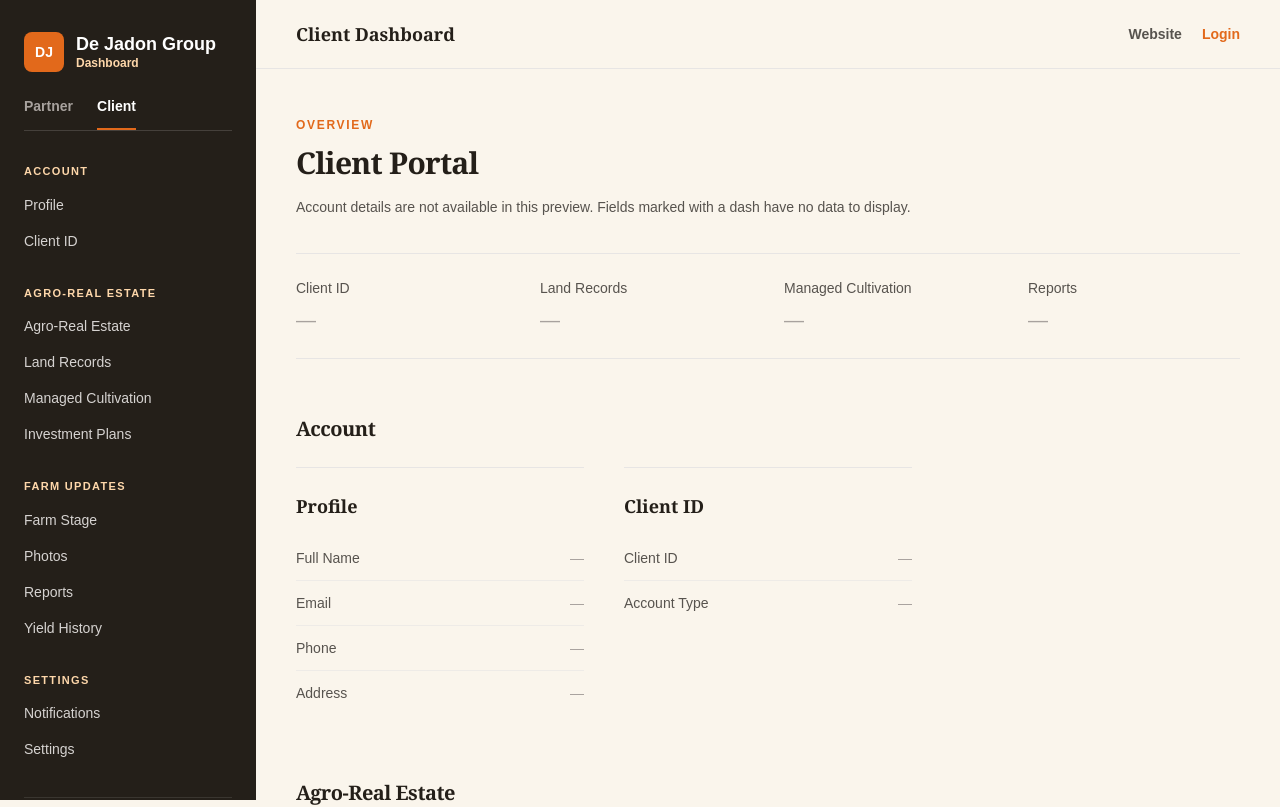
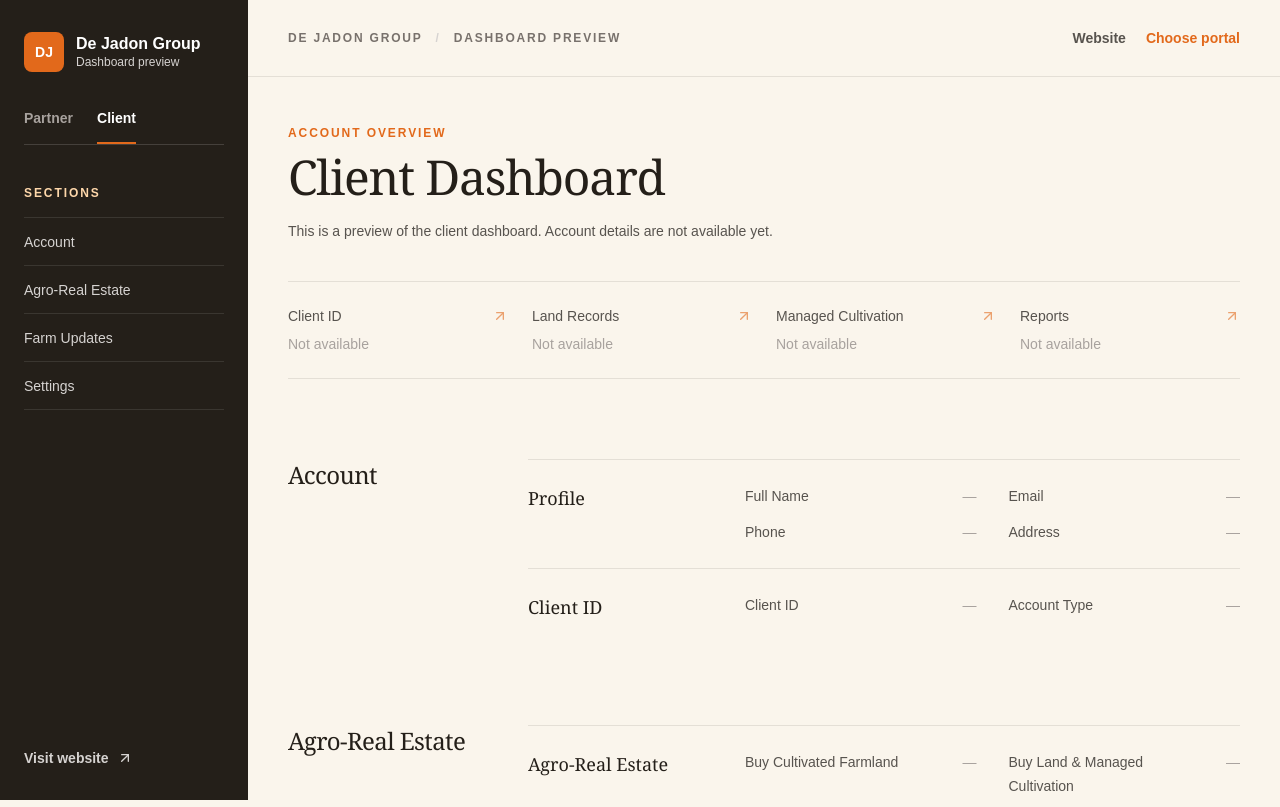
Before and after one commit to Emiloart/Dejadongroup, a Next.js app: page /dashboard/client in a window 1280 px wide. Shown: the top 807 px of the page. Built offline with nearby package versions, Linux system fonts and the light colour scheme.

Commit message:
style: align dashboard sections and simplify navigation

```diff
--- a/src/app/dashboard/[role]/page.tsx
+++ b/src/app/dashboard/[role]/page.tsx
@@ -1,14 +1,12 @@
+import Link from "next/link";
+import { ArrowUpRight } from "lucide-react";
 import { notFound } from "next/navigation";
 import { DashboardCard } from "@/components/dashboard-card";
 import { DashboardLayout } from "@/components/dashboard-layout";
-import { dashboardHighlights, dashboardSections, validDashboardRoles } from "@/lib/dashboard-data";
+import { dashboardHighlights, dashboardLabels, dashboardSections, validDashboardRoles } from "@/lib/dashboard-data";
 import type { DashboardRole } from "@/types/site";
 
-type DashboardPageProps = {
-  params: {
-    role: DashboardRole;
-  };
-};
+type DashboardPageProps = { params: { role: DashboardRole } };
 
 export function generateStaticParams() {
   return validDashboardRoles.map((role) => ({ role }));
@@ -19,46 +17,37 @@ function cardId(title: string) {
 }
 
 export default function DashboardPage({ params }: DashboardPageProps) {
-  if (!validDashboardRoles.includes(params.role)) {
-    notFound();
-  }
+  if (!validDashboardRoles.includes(params.role)) notFound();
 
   const sections = dashboardSections[params.role];
   const highlights = dashboardHighlights[params.role];
 
   return (
     <DashboardLayout role={params.role}>
-      <section className="mb-14" aria-labelledby="dashboard-overview">
-        <p className="text-xs font-bold uppercase tracking-[0.14em] text-orangeAction">Overview</p>
-        <h2 id="dashboard-overview" className="mt-3 text-3xl font-semibold tracking-tight text-ink">
-          {params.role === "partner" ? "Partner Portal" : "Client Portal"}
-        </h2>
-        <p className="mt-3 max-w-2xl text-sm leading-7 text-stone-600">
-          Account details are not available in this preview. Fields marked with a dash have no data to display.
-        </p>
-        <dl className="mt-8 grid grid-cols-2 gap-x-8 gap-y-6 border-y border-stone-200 py-6 xl:grid-cols-4">
-          {highlights.map((highlight) => (
-            <div key={highlight}>
-              <dt className="text-sm text-stone-600">{highlight}</dt>
-              <dd className="mt-2 text-xl text-stone-400">
-                <span aria-hidden="true">—</span>
-                <span className="sr-only">Not available</span>
-              </dd>
-            </div>
-          ))}
-        </dl>
-      </section>
+      <div className="max-w-3xl">
+        <p className="text-xs font-semibold uppercase tracking-[0.16em] text-orangeAction">Account overview</p>
+        <h1 className="mt-3 text-4xl font-medium tracking-tight text-ink sm:text-5xl">{dashboardLabels[params.role]}</h1>
+        <p className="mt-4 text-sm leading-7 text-stone-600">This is a preview of the {params.role} dashboard. Account details are not available yet.</p>
+      </div>
 
-      <div className="grid gap-10">
+      <nav aria-label="Overview shortcuts" className="mt-9 grid grid-cols-2 gap-x-6 gap-y-5 border-y border-ink/10 py-6 xl:grid-cols-4">
+        {highlights.map((highlight) => (
+          <Link key={highlight} href={`#${cardId(highlight)}`} className="group flex min-w-0 items-start justify-between gap-3">
+            <span>
+              <span className="block text-sm font-medium text-stone-600 group-hover:text-orangeAction">{highlight}</span>
+              <span className="mt-2 block text-sm text-stone-400">Not available</span>
+            </span>
+            <ArrowUpRight aria-hidden="true" className="mt-0.5 h-4 w-4 shrink-0 text-orangeAction opacity-60 transition group-hover:opacity-100" />
+          </Link>
+        ))}
+      </nav>
+
+      <div className="mt-14 space-y-14 lg:mt-20 lg:space-y-20">
         {sections.map((section) => (
-          <section key={section.label} aria-labelledby={`section-${cardId(section.label)}`}>
-            <h2 id={`section-${cardId(section.label)}`} className="mb-6 scroll-mt-8 text-xl font-semibold tracking-tight text-ink">
-              {section.label}
-            </h2>
-            <div className="grid gap-x-10 gap-y-2 md:grid-cols-2 xl:grid-cols-3">
-              {section.items.map((card) => (
-                <DashboardCard key={card.title} card={card} id={cardId(card.title)} />
-              ))}
+          <section key={section.label} id={`section-${cardId(section.label)}`} aria-labelledby={`heading-${cardId(section.label)}`} className="scroll-mt-8 lg:grid lg:grid-cols-[200px_minmax(0,1fr)] lg:gap-10">
+            <h2 id={`heading-${cardId(section.label)}`} className="mb-6 text-2xl font-medium tracking-tight text-ink lg:mb-0">{section.label}</h2>
+            <div className="min-w-0">
+              {section.items.map((card) => <DashboardCard key={card.title} card={card} id={cardId(card.title)} />)}
             </div>
           </section>
         ))}
--- a/src/components/dashboard-card.tsx
+++ b/src/components/dashboard-card.tsx
@@ -7,18 +7,13 @@ type DashboardCardProps = {
 
 export function DashboardCard({ card, id }: DashboardCardProps) {
   return (
-    <article
-      id={id}
-      className={`scroll-mt-24 border-t border-stone-200 py-6 ${
-        card.wide ? "lg:col-span-2" : ""
-      }`}
-    >
-      <h3 className="text-lg font-semibold text-ink">{card.title}</h3>
-      {card.fields ? (
-        <dl className="mt-4 divide-y divide-stone-200/60">
+    <article id={id} className="scroll-mt-8 border-t border-ink/10 py-6 sm:grid sm:grid-cols-[170px_minmax(0,1fr)] sm:gap-6 lg:grid-cols-[185px_minmax(0,1fr)] lg:gap-8">
+      <h3 className="text-lg font-medium leading-7 text-ink">{card.title}</h3>
+      {card.fields?.length ? (
+        <dl className="mt-4 grid gap-x-8 gap-y-3 sm:mt-0 md:grid-cols-2">
           {card.fields.map((field) => (
-            <div key={field} className="flex items-baseline justify-between gap-6 py-3 text-sm">
-              <dt className="text-stone-600">{field}</dt>
+            <div key={field} className="flex min-w-0 items-start justify-between gap-4 text-sm leading-6">
+              <dt className="min-w-0 text-stone-600">{field}</dt>
               <dd className="shrink-0 text-stone-400">
                 <span aria-hidden="true">—</span>
                 <span className="sr-only">Not available</span>
@@ -26,10 +21,7 @@ export function DashboardCard({ card, id }: DashboardCardProps) {
             </div>
           ))}
         </dl>
-      ) : null}
-      {!card.fields ? (
-        <p className="mt-4 text-sm text-stone-500">No details available.</p>
-      ) : null}
+      ) : <p className="mt-3 text-sm text-stone-500 sm:mt-0">No details available.</p>}
     </article>
   );
 }
--- a/src/components/dashboard-layout.tsx
+++ b/src/components/dashboard-layout.tsx
@@ -1,6 +1,6 @@
 import Link from "next/link";
 import type { ReactNode } from "react";
-import { ArrowLeft, ChevronDown } from "lucide-react";
+import { ArrowUpRight, ChevronDown } from "lucide-react";
 import { dashboardLabels, dashboardSections, validDashboardRoles } from "@/lib/dashboard-data";
 import type { DashboardRole } from "@/types/site";
 
@@ -9,104 +9,80 @@ type DashboardLayoutProps = {
   children: ReactNode;
 };
 
-function cardId(title: string) {
-  return title.toLowerCase().replace(/[^a-z0-9]+/g, "-").replace(/^-|-$/g, "");
+function sectionId(label: string) {
+  return `section-${label.toLowerCase().replace(/[^a-z0-9]+/g, "-").replace(/^-|-$/g, "")}`;
 }
 
 export function DashboardLayout({ role, children }: DashboardLayoutProps) {
   const sections = dashboardSections[role];
 
   return (
-    <div className="min-h-screen bg-warm text-ink lg:flex">
-      <aside className="bg-ink px-5 py-5 text-white lg:sticky lg:top-0 lg:h-screen lg:w-64 lg:flex-shrink-0 lg:overflow-y-auto lg:px-6 lg:py-8">
-        <Link href="/" className="flex items-center gap-3">
-          <span className="flex h-10 w-10 items-center justify-center rounded-lg bg-orangeAction text-sm font-bold text-white">
-            DJ
-          </span>
-          <span>
-            <span className="block text-lg font-semibold leading-tight">De Jadon Group</span>
-            <span className="block text-xs font-semibold text-orange-200">Dashboard</span>
+    <div className="min-h-screen bg-warm text-ink lg:grid lg:grid-cols-[248px_minmax(0,1fr)]">
+      <aside className="bg-ink px-5 py-5 text-white lg:sticky lg:top-0 lg:flex lg:h-screen lg:flex-col lg:overflow-y-auto lg:px-6 lg:py-8">
+        <Link href="/" className="inline-flex items-center gap-3">
+          <span className="flex h-10 w-10 shrink-0 items-center justify-center rounded-card bg-orangeAction text-sm font-bold text-white">DJ</span>
+          <span className="min-w-0">
+            <span className="block text-base font-semibold leading-tight">De Jadon Group</span>
+            <span className="block text-xs text-stone-300">Dashboard preview</span>
           </span>
         </Link>
 
-        <div className="mt-6 flex gap-6 border-b border-white/15">
+        <nav aria-label="Choose dashboard" className="mt-7 flex gap-6 border-b border-white/15">
           {validDashboardRoles.map((dashboardRole) => (
             <Link
               key={dashboardRole}
               href={`/dashboard/${dashboardRole}`}
               aria-current={role === dashboardRole ? "page" : undefined}
-              className={`border-b-2 pb-3 text-sm font-semibold capitalize transition-colors ${
+              className={`min-h-11 border-b-2 py-2 text-sm font-semibold capitalize transition-colors ${
                 role === dashboardRole ? "border-orangeAction text-white" : "border-transparent text-stone-400 hover:text-white"
               }`}
             >
               {dashboardRole}
             </Link>
           ))}
-        </div>
+        </nav>
 
-        <details className="group mt-4 lg:hidden">
-          <summary className="flex cursor-pointer list-none items-center justify-between gap-4 py-2 text-sm font-semibold text-stone-200 [&::-webkit-details-marker]:hidden">
+        <details className="group mt-3 lg:hidden">
+          <summary className="flex min-h-11 cursor-pointer list-none items-center justify-between gap-4 py-2 text-sm font-semibold text-stone-200 [&::-webkit-details-marker]:hidden">
             Jump to a section
             <ChevronDown aria-hidden="true" className="h-4 w-4 transition-transform group-open:rotate-180" />
           </summary>
-          <nav aria-label={`${dashboardLabels[role]} mobile navigation`} className="mt-2 grid gap-1 border-t border-white/10 pt-3">
+          <nav aria-label={`${dashboardLabels[role]} sections`} className="grid border-t border-white/10 py-2">
             {sections.map((section) => (
-              <a
-                key={section.label}
-                href={`#section-${cardId(section.label)}`}
-                className="py-2 text-sm text-stone-300 hover:text-orange-200"
-              >
+              <a key={section.label} href={`#${sectionId(section.label)}`} className="flex min-h-11 items-center text-sm text-stone-300 hover:text-white">
                 {section.label}
               </a>
             ))}
           </nav>
         </details>
 
-        <nav aria-label={`${dashboardLabels[role]} navigation`} className="mt-8 hidden lg:block">
-          <div className="grid gap-7">
+        <nav aria-label={`${dashboardLabels[role]} sections`} className="mt-10 hidden lg:block">
+          <p className="text-xs font-semibold uppercase tracking-[0.16em] text-orange-200">Sections</p>
+          <div className="mt-4 grid border-t border-white/10">
             {sections.map((section) => (
-              <div key={section.label}>
-                <p className="mb-2 text-[11px] font-bold uppercase tracking-[0.12em] text-orange-200">{section.label}</p>
-                <div className="grid gap-1">
-                  {section.items.map((card) => (
-                    <a
-                      key={card.title}
-                      href={`#${cardId(card.title)}`}
-                      className="py-1.5 text-sm text-stone-300 transition-colors hover:text-white"
-                    >
-                      {card.title}
-                    </a>
-                  ))}
-                </div>
-              </div>
+              <a key={section.label} href={`#${sectionId(section.label)}`} className="flex min-h-12 items-center border-b border-white/10 text-sm text-stone-300 transition-colors hover:pl-1 hover:text-white">
+                {section.label}
+              </a>
             ))}
           </div>
         </nav>
 
-        <Link
-          href="/"
-          className="mt-8 hidden items-center gap-2 border-t border-white/10 pt-5 text-sm font-semibold text-stone-300 hover:text-orange-200 lg:flex"
-        >
-          <ArrowLeft aria-hidden="true" className="h-4 w-4" />
-          Back to Website
+        <Link href="/" className="mt-auto hidden items-center gap-2 pt-8 text-sm font-semibold text-stone-300 hover:text-white lg:flex">
+          Visit website <ArrowUpRight aria-hidden="true" className="h-4 w-4" />
         </Link>
       </aside>
 
-      <div className="min-w-0 flex-1">
-        <header className="border-b border-stone-200">
-          <div className="mx-auto flex max-w-7xl flex-wrap items-center justify-between gap-3 px-5 py-5 sm:px-8 lg:px-10">
-            <h1 className="text-base font-semibold sm:text-lg">{dashboardLabels[role]}</h1>
+      <div className="min-w-0">
+        <header className="border-b border-ink/10">
+          <div className="mx-auto flex max-w-6xl flex-wrap items-center justify-between gap-x-5 gap-y-2 px-5 py-4 sm:px-8 lg:px-10">
+            <p className="text-xs font-semibold uppercase tracking-[0.15em] text-stone-500">De Jadon Group <span aria-hidden="true" className="px-2 text-stone-300">/</span> Dashboard preview</p>
             <div className="flex items-center gap-5">
-              <Link className="text-sm font-semibold text-stone-600 hover:text-orangeAction" href="/">
-                Website
-              </Link>
-              <Link className="text-sm font-semibold text-orangeAction hover:text-orange-700" href="/login">
-                Login
-              </Link>
+              <Link className="inline-flex min-h-11 items-center text-sm font-semibold text-stone-600 hover:text-orangeAction" href="/">Website</Link>
+              <Link className="inline-flex min-h-11 items-center text-sm font-semibold text-orangeAction hover:text-orange-700" href="/login">Choose portal</Link>
             </div>
           </div>
         </header>
-        <main className="mx-auto max-w-7xl px-5 py-10 sm:px-8 lg:px-10 lg:py-12">{children}</main>
+        <main className="mx-auto max-w-6xl px-5 pb-20 pt-9 sm:px-8 lg:px-10 lg:pt-12">{children}</main>
       </div>
     </div>
   );
```
